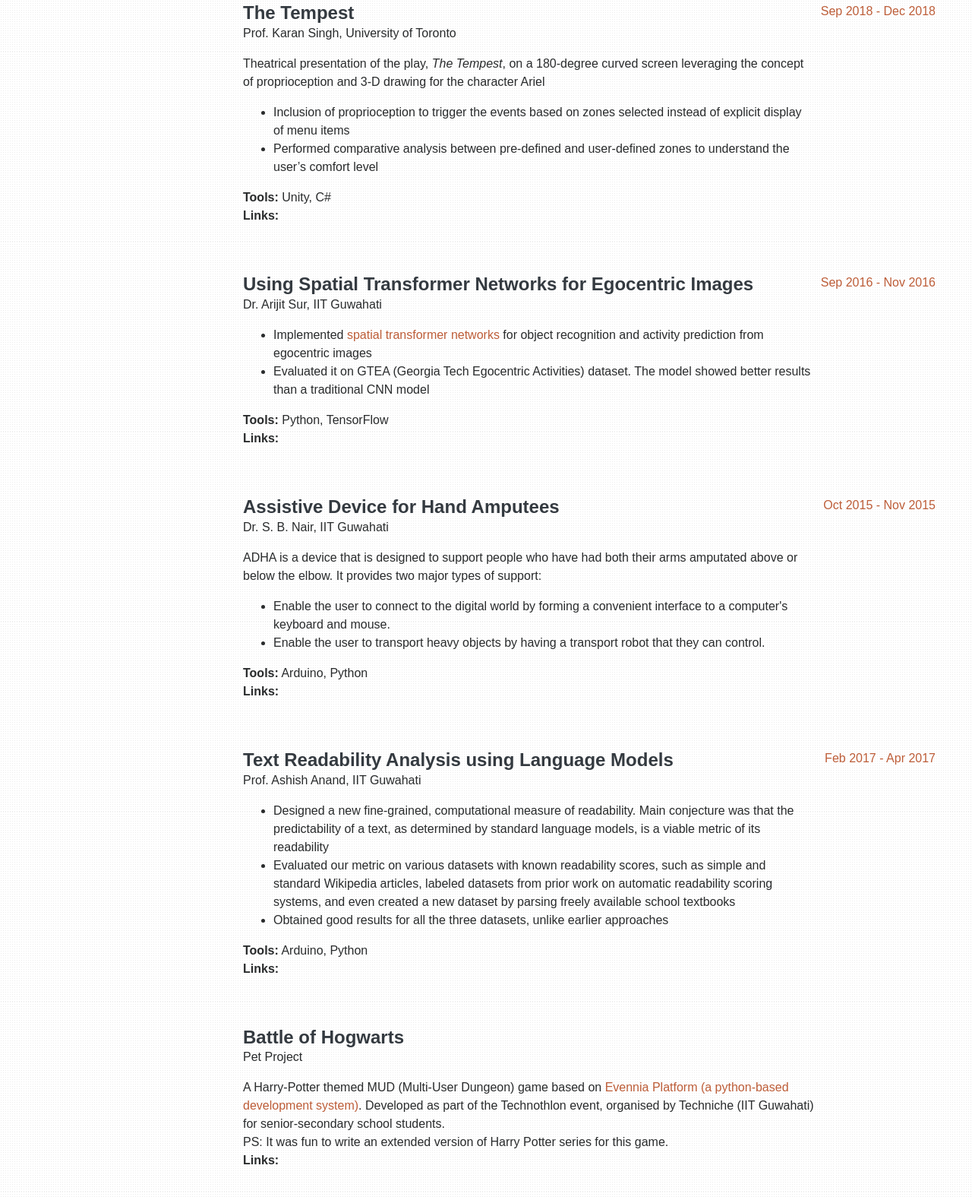
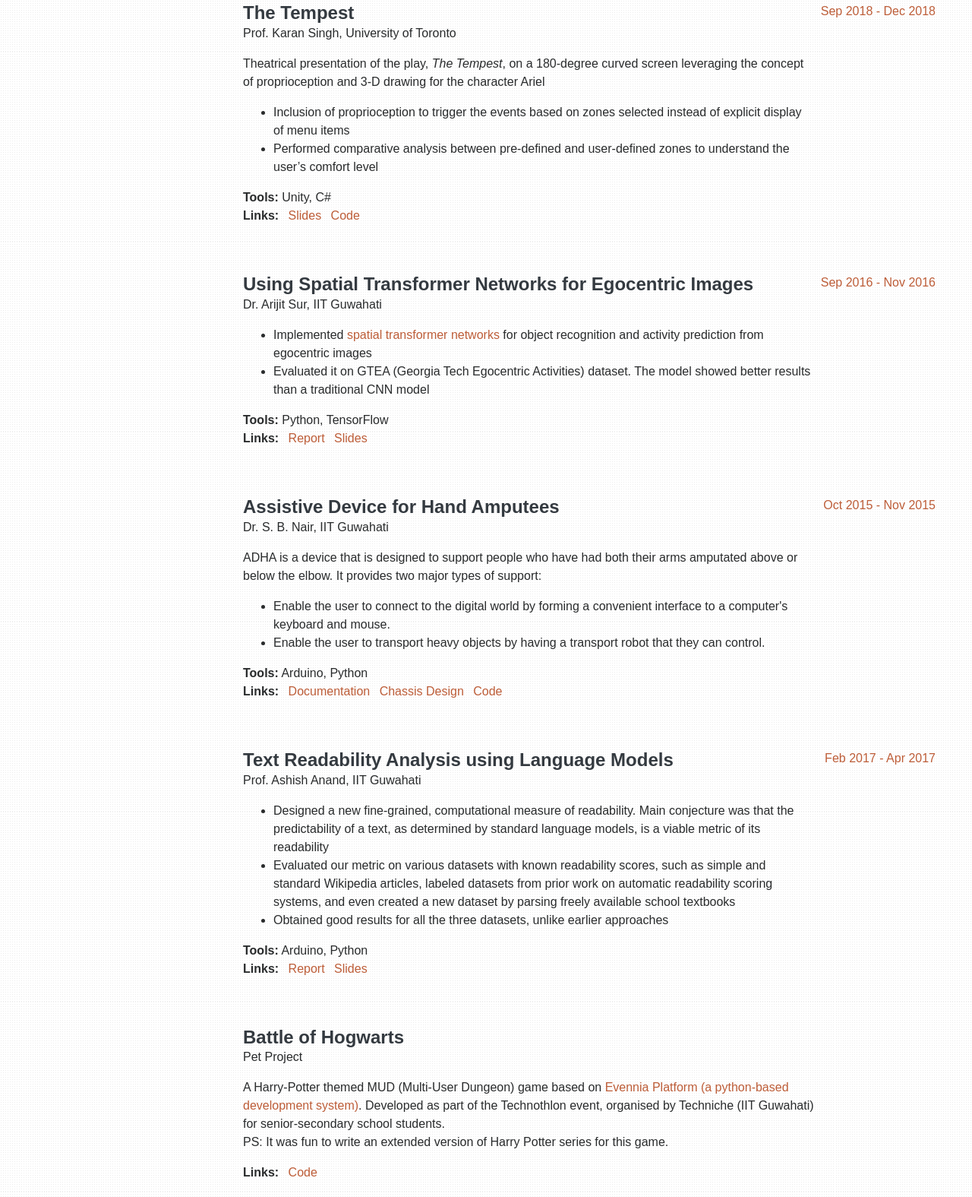
Before and after one commit to ranka47/ranka47.github.io, a plain HTML site: page index.html in a window 1280 px wide. Shown: the part 932-2507 px from the top of the page at 76% size. Drawn offline with Linux system fonts and the light colour scheme.

Commit message:
Added links to relevant files

```diff
--- a/css/style.css
+++ b/css/style.css
@@ -92,11 +92,11 @@ p.lead {
 }
 
 .navbar-toggler {
-  background-color: #BD5D38 !important
+  background-color: #BD5D38!important;
 }
 
 #sideNav .navbar-toggler:focus {
-  outline-color: #BD5D38 !important;
+  outline-color: #BD5D38!important;
 }
 
 @media (min-width: 992px) {
@@ -188,7 +188,7 @@ section.resume-section .resume-item .resume-date {
 }
 
 .text-primary {
-  color: #BD5D38 !important;
+  color: #BD5D38!important;
 }
 
 a {
--- a/index.html
+++ b/index.html
@@ -5,7 +5,7 @@
 
     <meta charset="utf-8">
     <meta name="viewport" content="width=device-width, initial-scale=1, shrink-to-fit=no">
-    <meta name="description" content="">
+    <meta name="description" content="Sumeet Ranka · MScAC at UofT · B. Tech from IIT Guwahati · Interested in Applied Machine Learning">
     <meta name="author" content="">
 
     <title>Sumeet Ranka</title>
@@ -140,7 +140,17 @@
                     </ul>
                     <b>Tools:</b> Unity, C#
                     <br>
-                    <b>Links:</b>
+                    <ul class="list-inline">
+                      <li class="list-inline-item">
+                        <b>Links:</b>
+                      </li>
+                      <li class="list-inline-item">
+                        <a href="./projects/The-Tempest/slides.pdf">Slides</a>
+                      </li>
+                      <li class="list-inline-item">
+                        <a href="https://github.com/sneha-desai/AR_VR_Semester_Project">Code</a>
+                      </li>
+                    </ul>
                     </p>
                   </div>
                   <div class="resume-date text-md-right">
@@ -159,7 +169,17 @@
                       </ul>
                       <b>Tools:</b> Python, TensorFlow
                       <br>
-                      <b>Links:</b>
+                      <ul class="list-inline">
+                      <li class="list-inline-item">
+                        <b>Links:</b>
+                      </li>
+                      <li class="list-inline-item">
+                        <a href="./projects/STN/report.pdf">Report</a>
+                      </li>
+                      <li class="list-inline-item">
+                        <a href="./projects/STN/slides.pdf">Slides</a>
+                      </li>
+                    </ul>
                    </p>
                   </div>
                   <div class="resume-date text-md-right">
@@ -178,7 +198,20 @@
                       </ul>
                       <b>Tools:</b> Arduino, Python
                       <br>
-                      <b>Links:</b>
+                      <ul class="list-inline">
+                        <li class="list-inline-item">
+                          <b>Links:</b>
+                        </li>
+                        <li class="list-inline-item">
+                          <a href="./projects/ADHA/documentation.pdf">Documentation</a>
+                        </li>
+                        <li class="list-inline-item">
+                          <a href="./projects/ADHA/chassis-design.pdf">Chassis Design</a>
+                        </li>
+                        <li class="list-inline-item">
+                          <a href="https://github.com/shettyprabodh/Mr.Haha">Code</a>
+                        </li>
+                    </ul>
                     </p>
                   </div>
                   <div class="resume-date text-md-right">
@@ -198,7 +231,17 @@
                       </ul>
                       <b>Tools:</b> Arduino, Python
                       <br>
-                      <b>Links:</b>
+                      <ul class="list-inline">
+                        <li class="list-inline-item">
+                          <b>Links:</b>
+                        </li>
+                        <li class="list-inline-item">
+                          <a href="./projects/Megamind/report.pdf">Report</a>
+                        </li>
+                        <li class="list-inline-item">
+                          <a href="./projects/Megamind/slides.pdf">Slides</a>
+                        </li>
+                    </ul>
                     </p>
                   </div>
                   <div class="resume-date text-md-right">
@@ -214,7 +257,14 @@
                         A Harry-Potter themed MUD (Multi-User Dungeon) game based on <a href="http://www.evennia.com/">Evennia Platform (a python-based development system)</a>. Developed as part of the Technothlon event, organised by Techniche (IIT Guwahati) for senior-secondary school students.<br>
                         PS: It was fun to write an extended version of Harry Potter series for this game.
                         <br>
-                        <b>Links:</b>
+                        <ul class="list-inline">
+                        <li class="list-inline-item">
+                          <b>Links:</b>
+                        </li>
+                        <li class="list-inline-item">
+                          <a href="https://github.com/ranka47/battle-of-hogwarts">Code</a>
+                        </li>
+                    </ul>
                       </p>
                     </div>
                     <div class="resume-date text-md-right">
@@ -436,7 +486,7 @@
                       Tech-Talk in Indian Institute of Technology Guwahati explaining and answering questions about the intricate details of the internal network of the college. It was an interest-based exploration that resulted in a talk.
                       <br>
                       <br>
-                      <b>Links:</b> <a href="https://ranka47.github.io/talks/iitg-network.pdf">Slides</a>
+                      <b>Links:</b> <a href="./talks/iitg-network.pdf">Slides</a>
                     </p>
                   </div>
                 </div>
@@ -453,7 +503,7 @@
                               <b>Links:</b>
                             </li>
                             <li class="list-inline-item">
-                              <a href="https://ranka47.github.io/talks/OOPS.pdf">Slides</a>
+                              <a href="./talks/OOPS.pdf">Slides</a>
                             </li>
                             <li class="list-inline-item">
                               <a href="https://github.com/ranka47/CPP-Concepts">Code</a>
```
Also changed, not shown: 4 other files.
